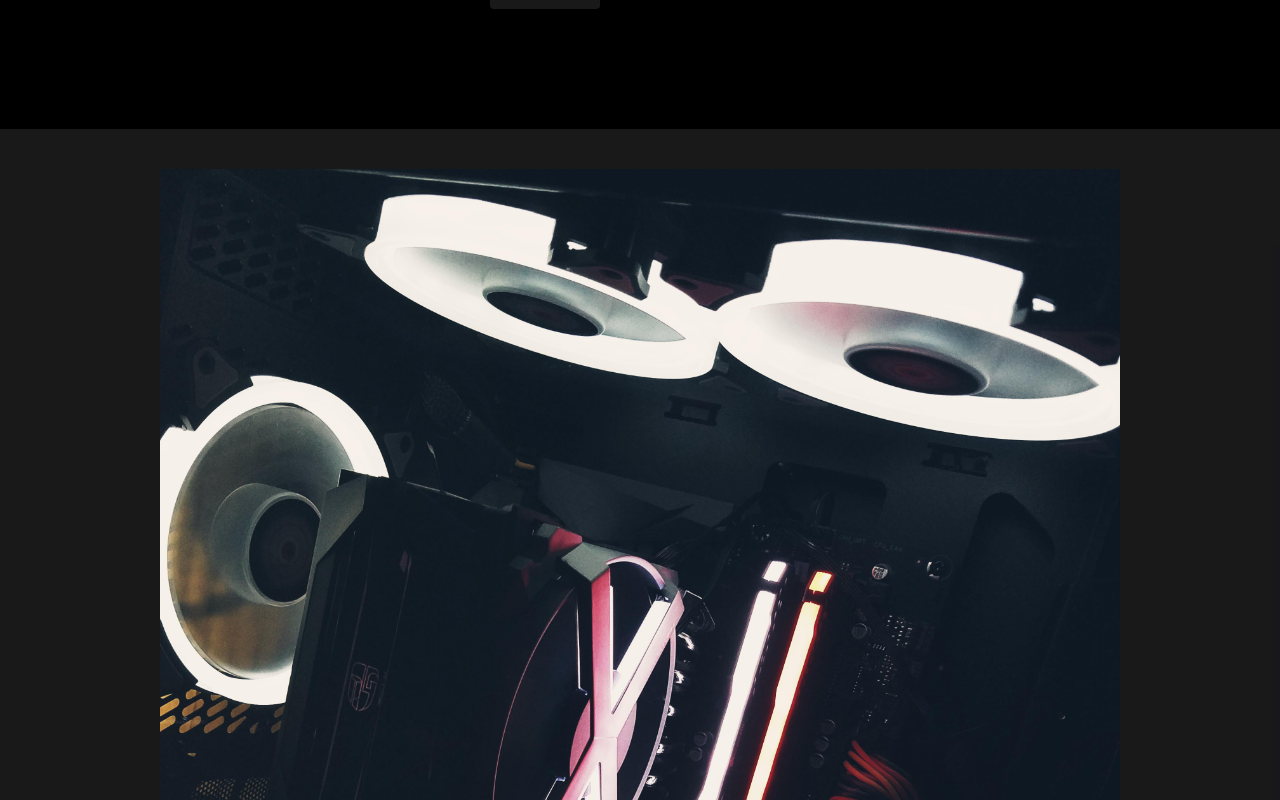
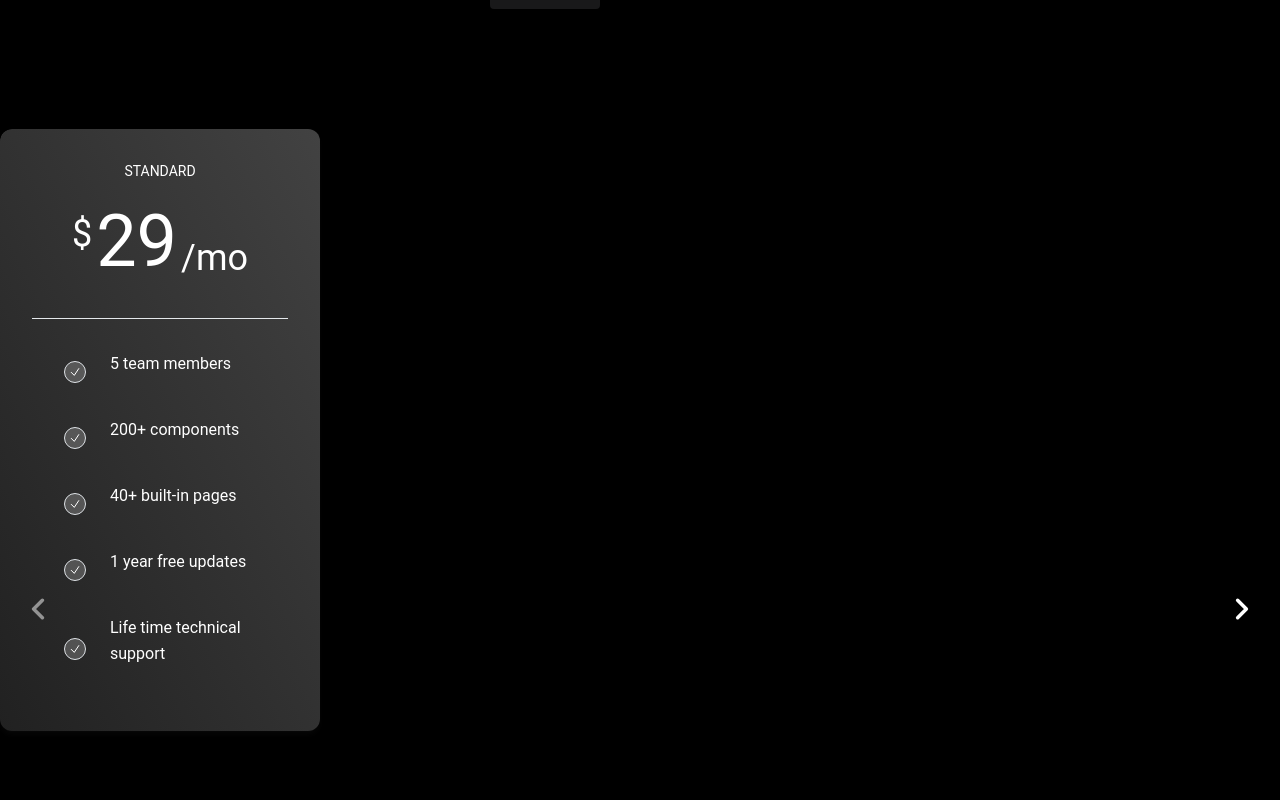
Before and after one commit to AkinariKunXx/Akinari.github.io, a React (Create React App) app: page / in a window 1280 px wide. Shown: the part 1280-2080 px from the top of the page. Built offline with nearby package versions, Linux system fonts and the light colour scheme; grey boxes are pictures that could not be loaded.

Commit message:
Карусель и карточки

```diff
--- a/src/components/Card.js
+++ b/src/components/Card.js
@@ -1,20 +1,4 @@
 import check from "../media/check.svg";
-
-export default function Card({ card }) {
-    return (
-        <div className="w-100pc p-10">
-            <a href="#" className="block no-underline p-5 br-8 hover-bg-indigo-lightest-10 hover-scale-up-1 ease-300 flex justify-center items-centr flex-col">
-                <img className="h-[45rem] rounded-lg object-cover" src={card.src} alt="" />
-                <p className="fw-600 white fs-m3 mt-3">
-                    {card.title}
-                </p>
-                <div className="indigo fs-s3 italic after-arrow-right my-4">
-                    Подробнее
-                </div>
-            </a>
-        </div>
-    );
-};
 
 export function CardCatalog({ card }) {
     const advJsx = card.advantages.map(text => (<p className="flex">
--- /dev/null
+++ b/src/components/CardPrice.js
@@ -0,0 +1,90 @@
+import {
+    Card,
+    CardHeader,
+    CardBody,
+    Typography,
+  } from "@material-tailwind/react";
+
+  function CheckIcon() {
+    return (
+      <svg
+        xmlns="http://www.w3.org/2000/svg"
+        fill="none"
+        viewBox="0 0 24 24"
+        strokeWidth={2}
+        stroke="currentColor"
+        className="h-3 w-3"
+      >
+        <path
+          strokeLinecap="round"
+          strokeLinejoin="round"
+          d="M4.5 12.75l6 6 9-13.5"
+        />
+      </svg>
+    );
+  }
+
+  export function PricingCard() {
+    return (
+      <Card color="gray" variant="gradient" className="w-full max-w-[20rem] p-8">
+        <CardHeader
+          floated={false}
+          shadow={false}
+          color="transparent"
+          className="m-0 mb-8 rounded-none border-b border-white/10 pb-8 text-center"
+        >
+          <Typography
+            variant="small"
+            color="white"
+            className="font-normal uppercase"
+          >
+            standard
+          </Typography>
+          <Typography
+            variant="h1"
+            color="white"
+            className="mt-6 flex justify-center gap-1 text-7xl font-normal"
+          >
+            <span className="mt-2 text-4xl">$</span>29{" "}
+            <span className="self-end text-4xl">/mo</span>
+          </Typography>
+        </CardHeader>
+        <CardBody className="p-0">
+          <ul className="flex flex-col gap-4">
+            <li className="flex items-center gap-4">
+              <span className="rounded-full border border-white/20 bg-white/20 p-1">
+                <CheckIcon />
+              </span>
+              <Typography className="font-normal">5 team members</Typography>
+            </li>
+            <li className="flex items-center gap-4">
+              <span className="rounded-full border border-white/20 bg-white/20 p-1">
+                <CheckIcon />
+              </span>
+              <Typography className="font-normal">200+ components</Typography>
+            </li>
+            <li className="flex items-center gap-4">
+              <span className="rounded-full border border-white/20 bg-white/20 p-1">
+                <CheckIcon />
+              </span>
+              <Typography className="font-normal">40+ built-in pages</Typography>
+            </li>
+            <li className="flex items-center gap-4">
+              <span className="rounded-full border border-white/20 bg-white/20 p-1">
+                <CheckIcon />
+              </span>
+              <Typography className="font-normal">1 year free updates</Typography>
+            </li>
+            <li className="flex items-center gap-4">
+              <span className="rounded-full border border-white/20 bg-white/20 p-1">
+                <CheckIcon />
+              </span>
+              <Typography className="font-normal">
+                Life time technical support
+              </Typography>
+            </li>
+          </ul>
+        </CardBody>
+      </Card>
+    );
+  }
--- /dev/null
+++ b/src/components/Carousel.js
@@ -0,0 +1,35 @@
+import { Carousel } from "@material-tailwind/react";
+import { PricingCard } from "./CardPrice";
+
+export default function CarouselCustomNavigation() {
+  return (
+    <Carousel
+      className="rounded-xl"
+      navigation={({ setActiveIndex, activeIndex, length }) => (
+        <div className="absolute bottom-4 left-2/4 z-50 flex -translate-x-2/4 gap-2">
+          {new Array(length).fill("").map((_, i) => (
+            <span
+              key={i}
+              className={`block h-1 cursor-pointer rounded-2xl transition-all content-[''] ${
+                activeIndex === i ? "w-8 bg-white" : "w-4 bg-white/50"
+              }`}
+              onClick={() => setActiveIndex(i)}
+            />
+          ))}
+        </div>
+      )}
+    >
+      <PricingCard />
+      <img
+        src="https://images.unsplash.com/photo-1493246507139-91e8fad9978e?ixlib=rb-4.0.3&ixid=MnwxMjA3fDB8MHxwaG90by1wYWdlfHx8fGVufDB8fHx8&auto=format&fit=crop&w=2940&q=80"
+        alt="image 2"
+        className="h-full w-full object-cover"
+      />
+      <img
+        src="https://images.unsplash.com/photo-1518623489648-a173ef7824f3?ixlib=rb-4.0.3&ixid=MnwxMjA3fDB8MHxwaG90by1wYWdlfHx8fGVufDB8fHx8&auto=format&fit=crop&w=2762&q=80"
+        alt="image 3"
+        className="h-full w-full object-cover"
+      />
+    </Carousel>
+  );
+}
--- a/src/pages/MainPage.js
+++ b/src/pages/MainPage.js
@@ -1,5 +1,6 @@
 import "../css/Home.css";
 import "../css/footer.css";
+import CarouselCustomNavigation from "../components/Carousel";
 
 function MainPage() {
     return (
@@ -80,14 +81,16 @@ function MainPage() {
 
             {/* pictures pc */}
 
-
+            <section className="">
+                <CarouselCustomNavigation />
+            </section>
 
             {/* slider */}
 
             <section className="relative bg-indigo-lightest-10">
                 <div id="slider-1">
                     <div className="p-10 md-p-110 flex justify-center items-center flex-column text-center">
-                        <img className="w-80pc" src="images/pc13.jpg" />
+                        <img className="w-50pc" src="images/pc13.jpg" />
                         <h2 className="white fs-l3 fw-900">
                             Lorem ipsum dolor sit amet, consectetur
                         </h2>
```
Also changed, not shown: src/components/PriceCard.js (deleted, +0 -49 lines).
